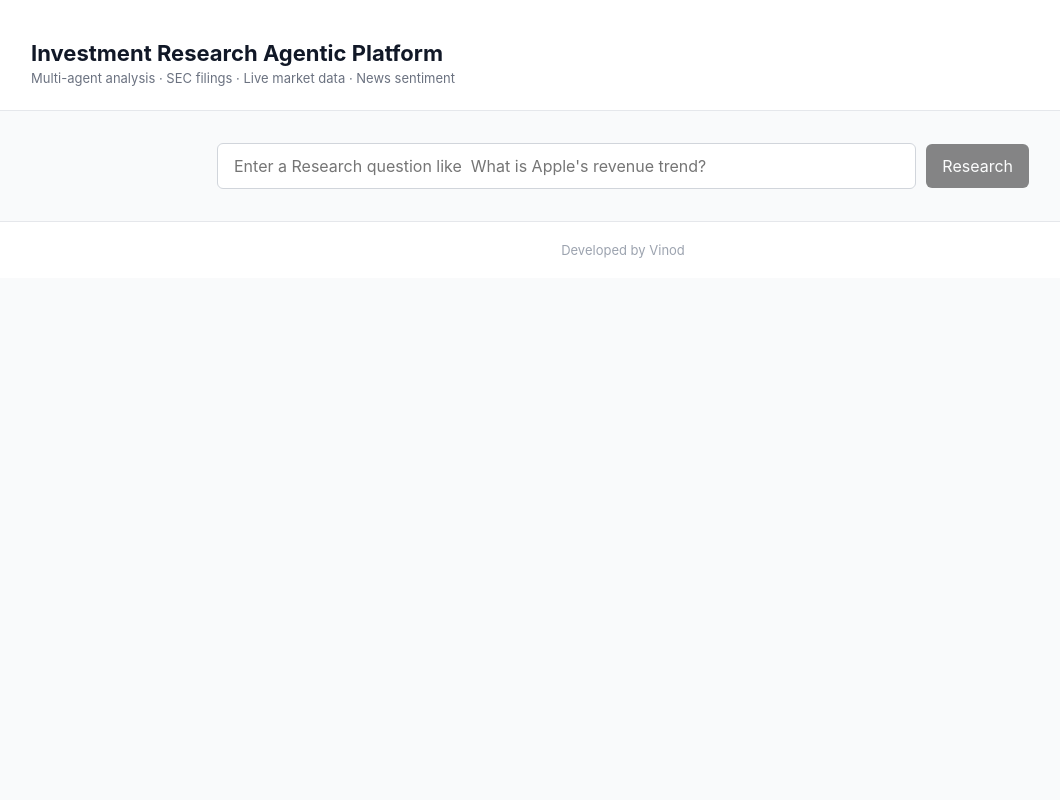
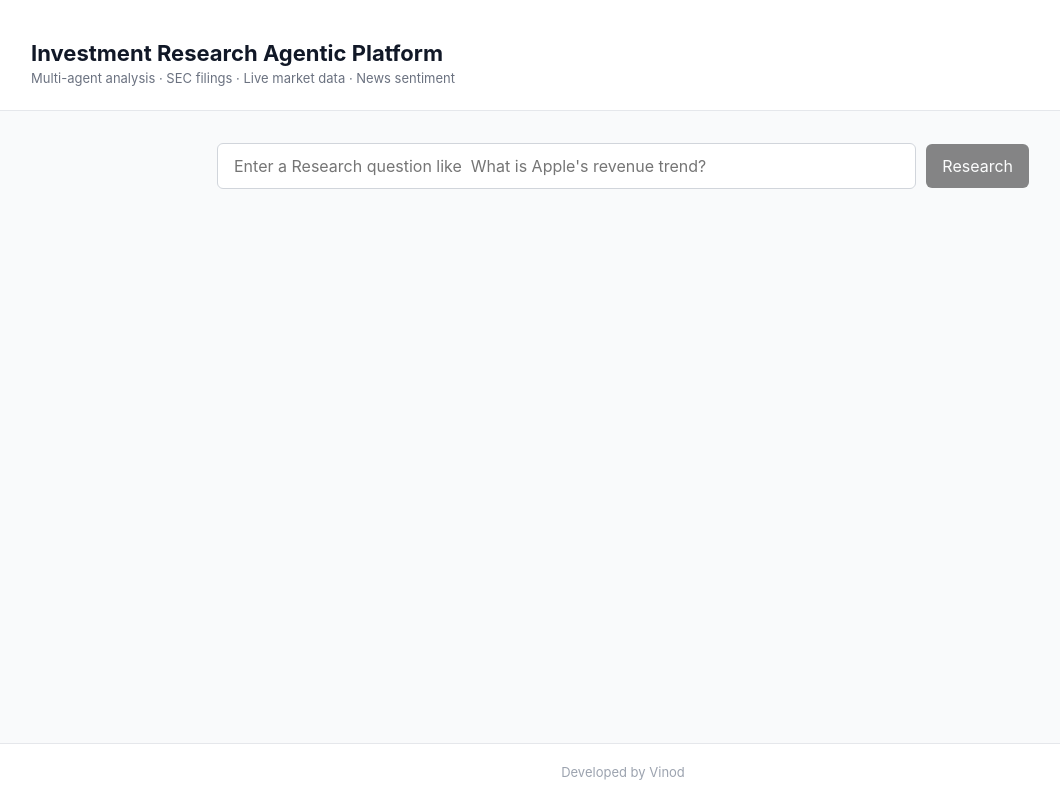
Before and after one commit to Vinod-Jaggavarapu6/investment-research-platform, a React (Vite) app in the folder frontend/: page / in a window 1280 px wide. Shown: the whole page, without its empty margins (17-1077 px from the left). Built offline with nearby package versions, Linux system fonts and the light colour scheme.

Commit message:
README changes

```diff
--- a/frontend/src/App.tsx
+++ b/frontend/src/App.tsx
@@ -38,6 +38,8 @@ export default function App() {
 const styles: Record<string, React.CSSProperties> = {
   page: {
     minHeight: "100vh",
+    display: "flex",
+    flexDirection: "column",
     background: "#f9fafb",
     fontFamily: '-apple-system, BlinkMacSystemFont, "Segoe UI", sans-serif',
     color: "#111827",
@@ -59,11 +61,13 @@ const styles: Record<string, React.CSSProperties> = {
   },
   main: {
     maxWidth: "860px",
+    width: "100%",
     margin: "0 auto",
     padding: "32px 24px",
     display: "flex",
     flexDirection: "column",
     gap: "24px",
+    flex: 1,
   },
   results: {
     display: "flex",
```
Also changed, not shown: 3 other files (tests, documents, lock files or other folders).
